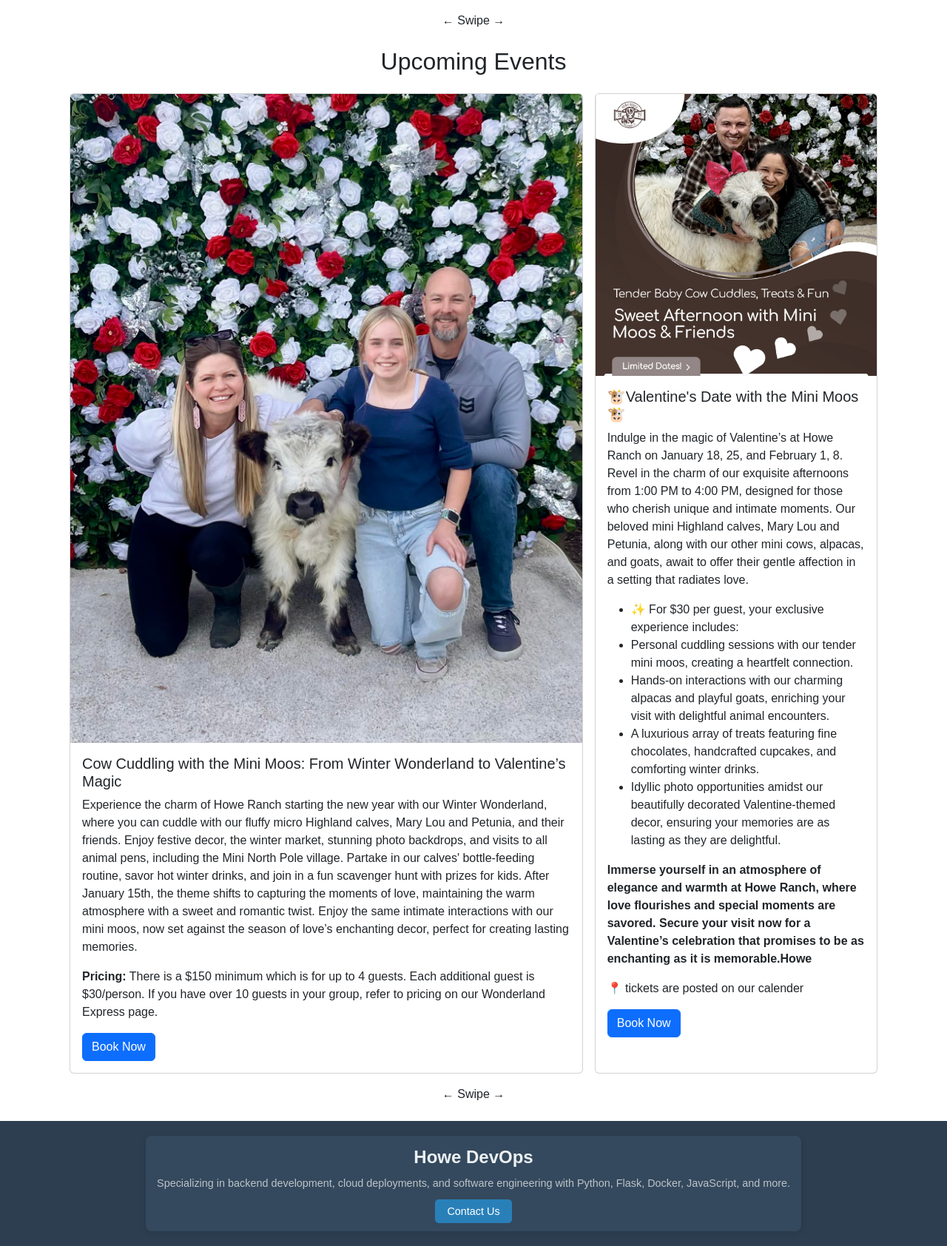
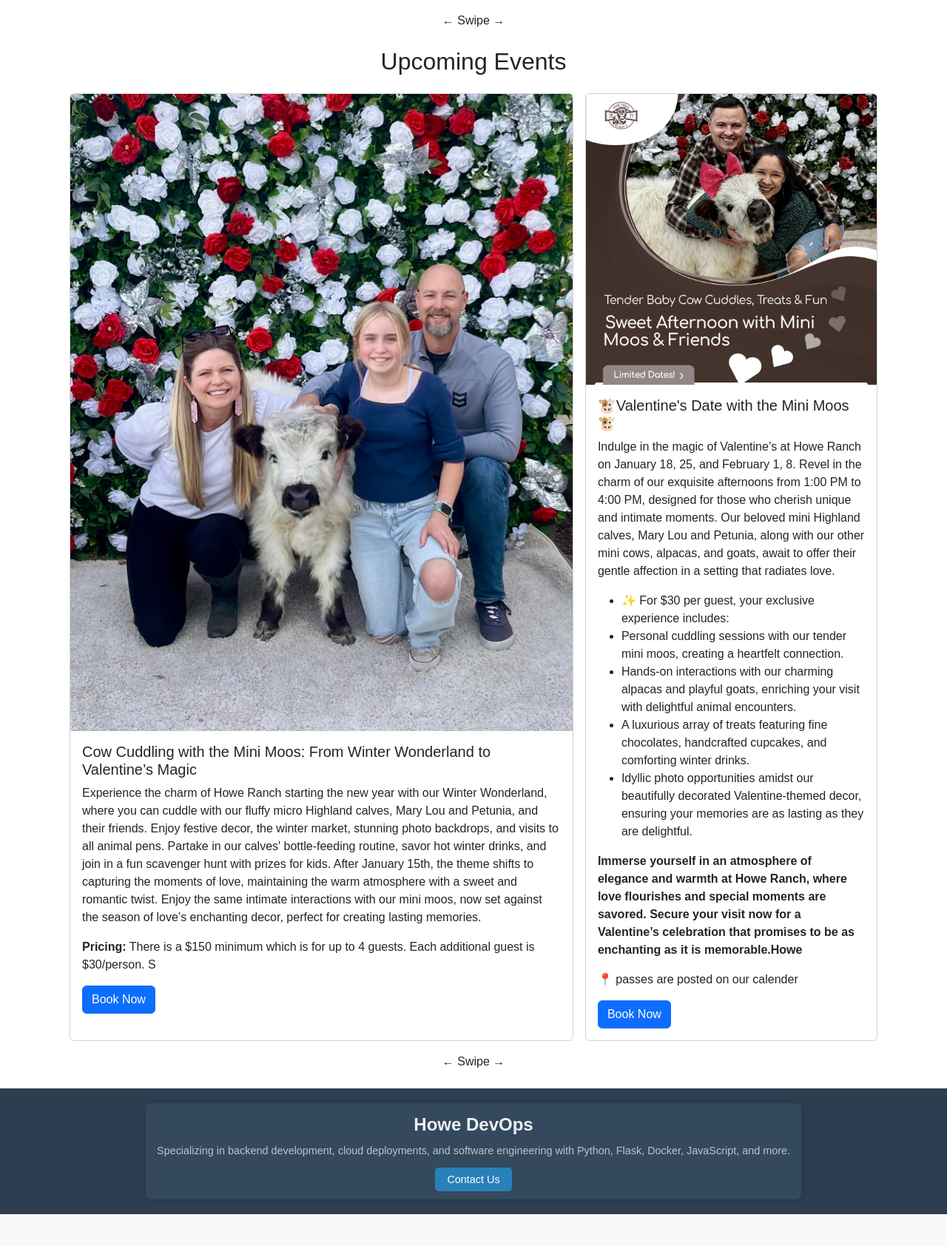
Before and after one commit to Spencer-Howe/EventSales, a Flask app: page / in a window 1280 px wide. Shown: the part 123-1807 px from the top of the page at 74% size. After the commit the page ends 1764 px from the top, so only its background shows below. Run offline with Flask 3, Linux system fonts and the light colour scheme; some libraries are stand-ins or nearby versions; some web fonts are replaced.

Commit message:
home page changes

```diff
--- a/eventapp/templates/home.html
+++ b/eventapp/templates/home.html
@@ -17,12 +17,12 @@
                 <div class="card-body">
                     <h5 class="card-title">Cow Cuddling with the Mini Moos: From Winter Wonderland to Valentine’s Magic</h5>
                     <p class="card-text">
-                        Experience the charm of Howe Ranch starting the new year with our Winter Wonderland, where you can cuddle with our fluffy micro Highland calves, Mary Lou and Petunia, and their friends. Enjoy festive decor, the winter market, stunning photo backdrops, and visits to all animal pens, including the Mini North Pole village. Partake in our calves' bottle-feeding routine, savor hot winter drinks, and join in a fun scavenger hunt with prizes for kids. After January 15th, the theme shifts to capturing the moments of love, maintaining the warm atmosphere with a sweet and romantic twist. Enjoy the same intimate interactions with our mini moos, now set against the season of love’s enchanting decor, perfect for creating lasting memories.
+                        Experience the charm of Howe Ranch starting the new year with our Winter Wonderland, where you can cuddle with our fluffy micro Highland calves, Mary Lou and Petunia, and their friends. Enjoy festive decor, the winter market, stunning photo backdrops, and visits to all animal pens. Partake in our calves' bottle-feeding routine, savor hot winter drinks, and join in a fun scavenger hunt with prizes for kids. After January 15th, the theme shifts to capturing the moments of love, maintaining the warm atmosphere with a sweet and romantic twist. Enjoy the same intimate interactions with our mini moos, now set against the season of love’s enchanting decor, perfect for creating lasting memories.
 
 
                     </p>
                     <p class="card-text">
-                        <strong>Pricing:</strong> There is a $150 minimum which is for up to 4 guests. Each additional guest is $30/person. If you have over 10 guests in your group, refer to pricing on our Wonderland Express page.
+                        <strong>Pricing:</strong> There is a $150 minimum which is for up to 4 guests. Each additional guest is $30/person. S
 
                     </p>
                     <a href="/select_tickets" class="btn btn-primary">Book Now</a>
@@ -45,7 +45,7 @@
 
                     </ul>
                     <p class="card-text"><strong>Immerse yourself in an atmosphere of elegance and warmth at Howe Ranch, where love flourishes and special moments are savored. Secure your visit now for a Valentine’s celebration that promises to be as enchanting as it is memorable.Howe </strong></p>
-                    <p class="card-text">📍 tickets are posted on our calender</p>
+                    <p class="card-text">📍 passes are posted on our calender</p>
                     <a href="/select_tickets" class="btn btn-primary">Book Now</a>
 
                 </div>
```
